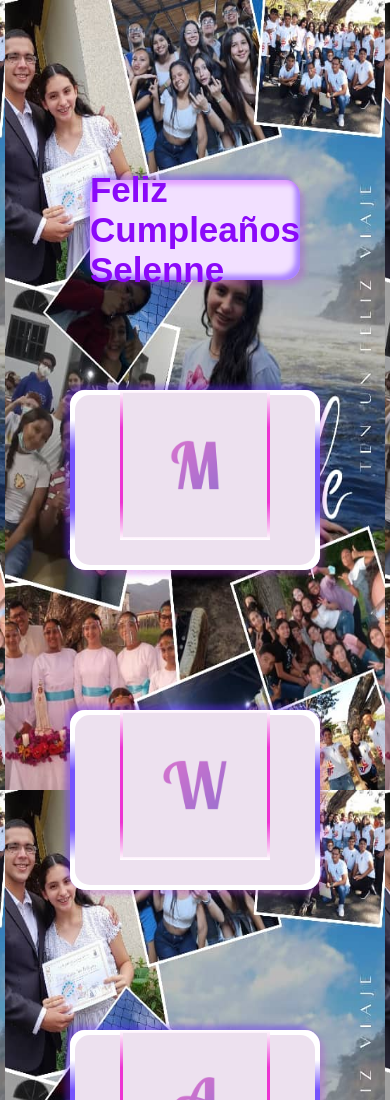
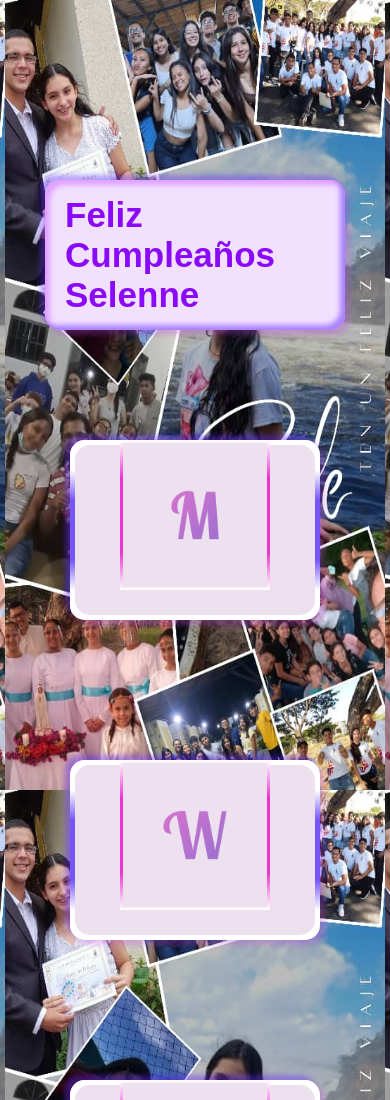
Before and after one commit to David-MM18/Sele, a plain HTML site: page index.html in a window 390 px wide. Shown: the top 1100 px of the page. Drawn offline with Linux system fonts and the light colour scheme; a web font is replaced by a local one.

Commit message:
Update style.css

```diff
--- a/css/style.css
+++ b/css/style.css
@@ -278,7 +278,7 @@ body{
         background-color: #F2E0FF;
         margin-top: 100px;
         width: 600px;
-        height: 100px;
+        height: 150px;
         display: flex;
         align-content: center;
         align-items: center;
@@ -293,7 +293,8 @@ body{
     .bcontainer h1{
      font-family: "Poppins", sans-serif;
      font-size: 35px;
-     width: auto;
+     width: 280px;
+     margin-left: 20px;
     }
 
     /*.Imagen1{
```
